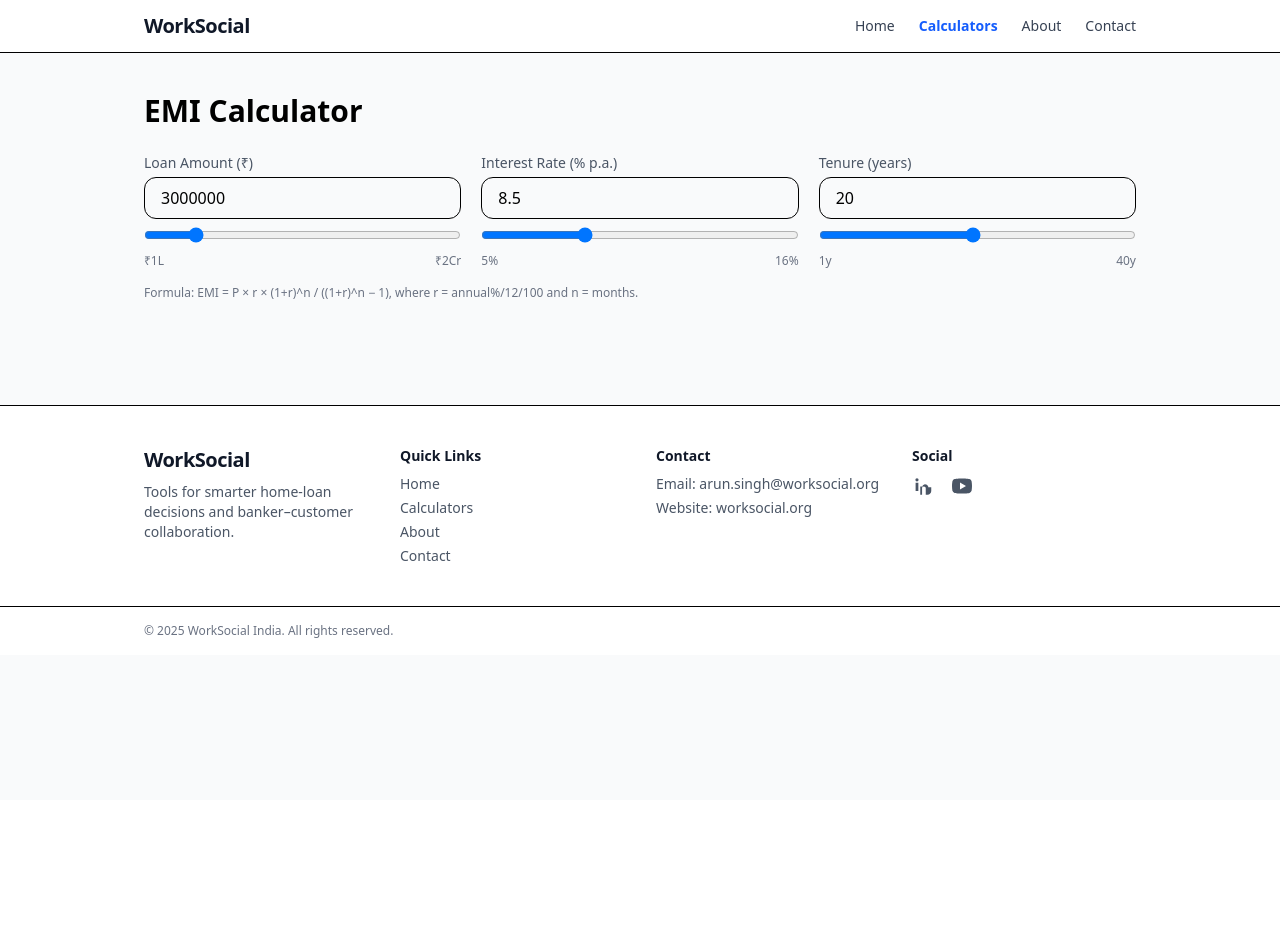
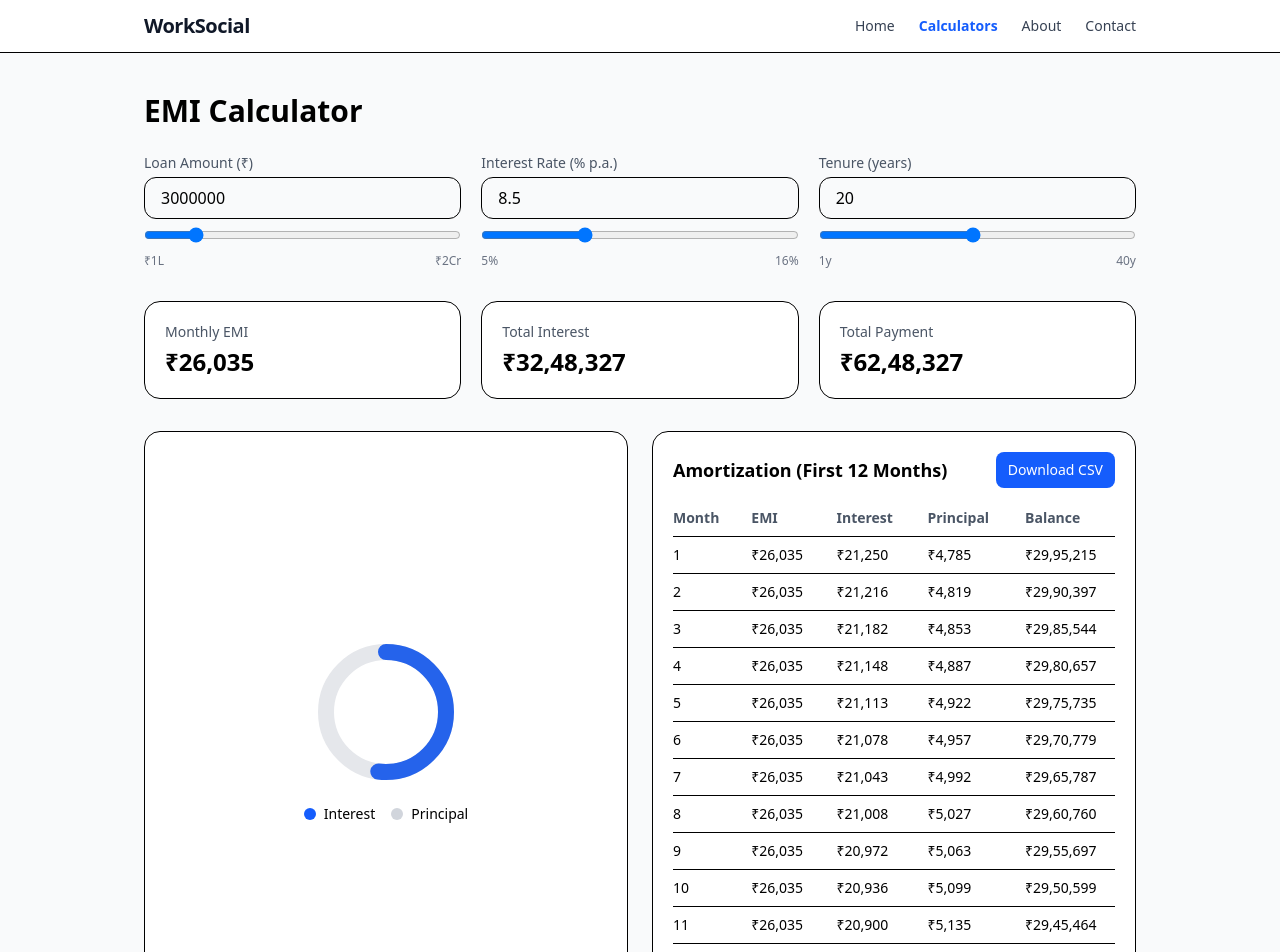
Before and after one commit to worksocial-india/worksocial-ecosystem, a React (Vite) app: page /calculators/emi in a window 1280 px wide. Shown: the top 952 px of the page. Before the commit the page ends 800 px from the top, so only its background shows below. Built offline with nearby package versions, Linux system fonts and the light colour scheme.

Commit message:
feat(EMI): donut chart + amortization table + CSV export

```diff
--- a/src/pages/EMI.jsx
+++ b/src/pages/EMI.jsx
@@ -1,22 +1,21 @@
 import { useState, useMemo } from "react";
 
 export default function EMI() {
-  // Inputs (defaults you can tweak)
-  const [principal, setPrincipal] = useState(3000000);   // ₹30 lakh
-  const [annualRate, setAnnualRate] = useState(8.5);     // % per annum
-  const [years, setYears] = useState(20);                // tenure in years
+  // Inputs (defaults)
+  const [principal, setPrincipal] = useState(3000000); // ₹30,00,000
+  const [annualRate, setAnnualRate] = useState(8.5);   // % p.a.
+  const [years, setYears] = useState(20);              // years
 
-  // Core maths
+  // EMI maths
   const { emi, totalPayment, totalInterest } = useMemo(() => {
-    const n = Math.max(1, Math.round(years * 12));           // months
-    const r = (annualRate / 100) / 12;                        // monthly rate
+    const n = Math.max(1, Math.round(years * 12));      // months
+    const r = (annualRate / 100) / 12;                  // monthly rate
 
     if (principal <= 0 || n <= 0) {
       return { emi: 0, totalPayment: 0, totalInterest: 0 };
     }
 
-    // EMI formula:
-    // E = P * r * (1+r)^n / ((1+r)^n - 1)
+    // EMI = P * r * (1+r)^n / ((1+r)^n - 1)
     let E = 0;
     if (r === 0) {
       E = principal / n;
@@ -29,16 +28,77 @@ export default function EMI() {
     return { emi: E, totalPayment: tp, totalInterest: ti };
   }, [principal, annualRate, years]);
 
-  const fmt = new Intl.NumberFormat("en-IN", { style: "currency", currency: "INR", maximumFractionDigits: 0 });
+  // Amortization schedule (full), we will render first 12 rows
+  const schedule = useMemo(() => {
+    const rows = [];
+    const n = Math.max(1, Math.round(years * 12));
+    const r = (annualRate / 100) / 12;
+    if (principal <= 0 || n <= 0) return rows;
+
+    let bal = principal;
+    for (let m = 1; m <= n; m++) {
+      let interest = r * bal;
+      let pay = emi;
+
+      // 0% interest edge case
+      if (r === 0) {
+        interest = 0;
+        const remainingMonths = n - m + 1;
+        pay = bal / remainingMonths;
+      }
+
+      let principalPay = Math.min(pay - interest, bal);
+      if (principalPay < 0) principalPay = 0;
+      bal = Math.max(0, bal - principalPay);
+
+      rows.push({
+        month: m,
+        emi: pay,
+        interest,
+        principal: principalPay,
+        balance: bal,
+      });
+
+      if (bal <= 0) break;
+    }
+    return rows;
+  }, [principal, annualRate, years, emi]);
+
+  // CSV download
+  const downloadCSV = () => {
+    const header = "Month,EMI,Interest,Principal,Balance";
+    const lines = schedule.map(r =>
+      [
+        r.month,
+        Math.round(r.emi),
+        Math.round(r.interest),
+        Math.round(r.principal),
+        Math.round(r.balance)
+      ].join(",")
+    );
+    const csv = [header, ...lines].join("\n");
+    const blob = new Blob([csv], { type: "text/csv;charset=utf-8;" });
+    const url = URL.createObjectURL(blob);
+    const a = document.createElement("a");
+    a.href = url;
+    a.download = "emi_schedule.csv";
+    a.click();
+    URL.revokeObjectURL(url);
+  };
+
+  const fmt = (x) =>
+    new Intl.NumberFormat("en-IN", {
+      style: "currency",
+      currency: "INR",
+      maximumFractionDigits: 0,
+    }).format(x || 0);
 
   return (
     <main className="max-w-5xl mx-auto px-4 py-10">
       <h1 className="text-3xl font-bold mb-6">EMI Calculator</h1>
 
-      {/* Inputs */}
       {/* Inputs (with synced sliders) */}
       <div className="grid grid-cols-1 md:grid-cols-3 gap-5">
-
         {/* Loan Amount */}
         <label className="block">
           <div className="text-sm text-gray-600 mb-1">Loan Amount (₹)</div>
@@ -119,9 +179,111 @@ export default function EMI() {
             <span>1y</span><span>40y</span>
           </div>
         </label>
-
       </div>
 
+      {/* Results */}
+      <div className="mt-8 grid grid-cols-1 md:grid-cols-3 gap-5">
+        <div className="rounded-2xl border bg-white p-5">
+          <div className="text-sm text-gray-600">Monthly EMI</div>
+          <div className="mt-1 text-2xl font-semibold">{fmt(emi)}</div>
+        </div>
+        <div className="rounded-2xl border bg-white p-5">
+          <div className="text-sm text-gray-600">Total Interest</div>
+          <div className="mt-1 text-2xl font-semibold">{fmt(totalInterest)}</div>
+        </div>
+        <div className="rounded-2xl border bg-white p-5">
+          <div className="text-sm text-gray-600">Total Payment</div>
+          <div className="mt-1 text-2xl font-semibold">{fmt(totalPayment)}</div>
+        </div>
+      </div>
+
+      {/* Donut + Table */}
+      <div className="mt-8 grid grid-cols-1 md:grid-cols-2 gap-6">
+        {/* Donut: Principal vs Interest */}
+        <div className="rounded-2xl border bg-white p-5 flex items-center justify-center">
+          {(() => {
+            const principalTotal = principal;
+            const interestTotal = totalInterest;
+            const total = Math.max(1, principalTotal + interestTotal);
+
+            const size = 160;
+            const radius = 60;
+            const stroke = 16;
+            const circumference = 2 * Math.PI * radius;
+            const interestDash = (interestTotal / total) * circumference;
+
+            return (
+              <div className="text-center">
+                <svg width={size} height={size} viewBox="0 0 160 160" className="mx-auto">
+                  <g transform="translate(80,80) rotate(-90)">
+                    {/* base ring */}
+                    <circle r={radius} cx="0" cy="0" fill="none" stroke="#e5e7eb" strokeWidth={stroke} />
+                    {/* interest arc */}
+                    <circle
+                      r={radius}
+                      cx="0"
+                      cy="0"
+                      fill="none"
+                      stroke="#2563eb"
+                      strokeWidth={stroke}
+                      strokeLinecap="round"
+                      strokeDasharray={`${interestDash} ${circumference - interestDash}`}
+                    />
+                  </g>
+                </svg>
+                <div className="mt-3 text-sm flex items-center justify-center gap-4">
+                  <span className="inline-flex items-center gap-2">
+                    <span className="inline-block h-3 w-3 rounded-full bg-blue-600"></span>
+                    Interest
+                  </span>
+                  <span className="inline-flex items-center gap-2">
+                    <span className="inline-block h-3 w-3 rounded-full bg-gray-300"></span>
+                    Principal
+                  </span>
+                </div>
+              </div>
+            );
+          })()}
+        </div>
+
+        {/* Table: first 12 rows + CSV */}
+        <div className="rounded-2xl border bg-white p-5 overflow-x-auto">
+          <div className="flex items-center justify-between mb-3">
+            <h2 className="text-lg font-semibold">Amortization (First 12 Months)</h2>
+            <button
+              onClick={downloadCSV}
+              className="rounded-lg bg-blue-600 px-3 py-2 text-white text-sm font-medium hover:bg-blue-700"
+            >
+              Download CSV
+            </button>
+          </div>
+          <table className="min-w-full text-sm">
+            <thead className="text-left text-gray-600">
+              <tr>
+                <th className="py-2 pr-4">Month</th>
+                <th className="py-2 pr-4">EMI</th>
+                <th className="py-2 pr-4">Interest</th>
+                <th className="py-2 pr-4">Principal</th>
+                <th className="py-2">Balance</th>
+              </tr>
+            </thead>
+            <tbody>
+              {schedule.slice(0, 12).map((r) => (
+                <tr key={r.month} className="border-t">
+                  <td className="py-2 pr-4">{r.month}</td>
+                  <td className="py-2 pr-4">{fmt(r.emi)}</td>
+                  <td className="py-2 pr-4">{fmt(r.interest)}</td>
+                  <td className="py-2 pr-4">{fmt(r.principal)}</td>
+                  <td className="py-2">{fmt(r.balance)}</td>
+                </tr>
+              ))}
+            </tbody>
+          </table>
+          <p className="mt-2 text-xs text-gray-500">
+            Showing first 12 rows. Use “Download CSV” for the full schedule.
+          </p>
+        </div>
+      </div>
 
       <p className="mt-4 text-xs text-gray-500">
         Formula: EMI = P × r × (1+r)^n / ((1+r)^n − 1), where r = annual%/12/100 and n = months.
```
Lines whose indentation alone changed are shown as unchanged.
